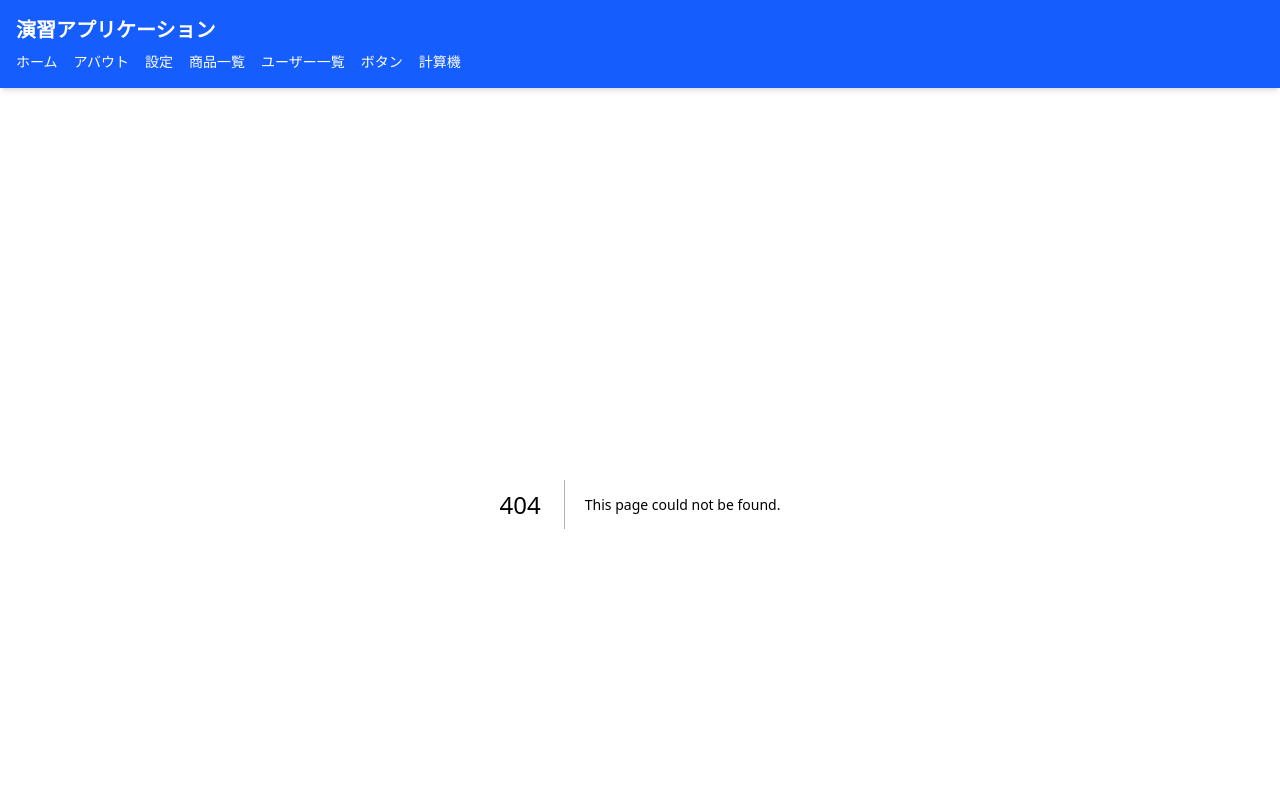
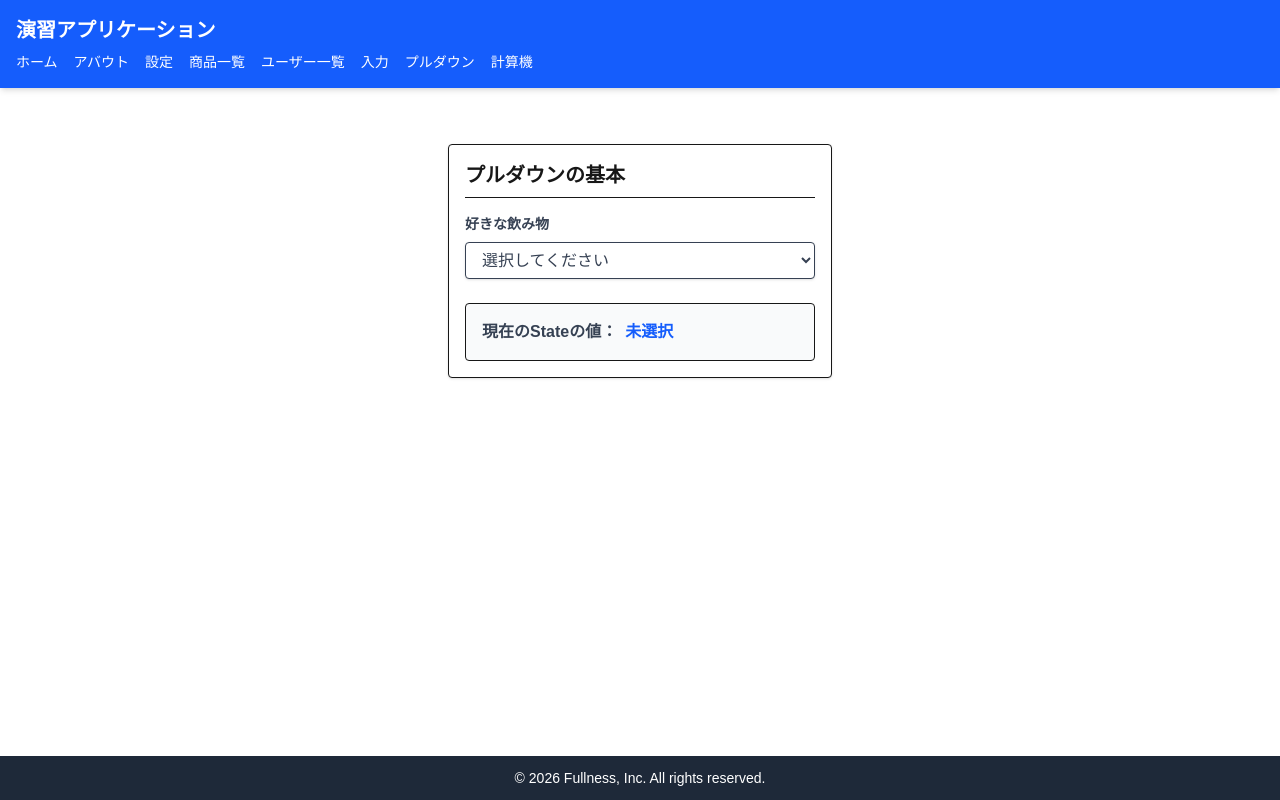
Before and after one commit to H-Akaogi/TS-Frontend-Exercise, a Next.js app: page /chapter04/list4/select in a window 1280 px wide. Before the commit this address had no page. Shown: the top 800 px of the page. Built offline with nearby package versions, Linux system fonts and the light colour scheme.

Commit message:
リスト4-4 SelectInput(プルダウン)コンポーネントの実装

```diff
--- /dev/null
+++ b/app/chapter04/list4/select/page.tsx
@@ -0,0 +1,41 @@
+"use client";
+/**
+ * リスト4-4 SelectInput(プルダウン)コンポーネントの実装
+ */
+import SelectInput from "@/components/chapter04/list4/select/SelectInput";
+import { useState } from "react";
+
+export default function SelectSamplePage() {
+    // 選択された値を記憶するState(初期値は空文字)
+    const [drink, setDrink] = useState("");
+
+    // プルダウンに渡す「選択肢」のデータ(配列)を用意する
+    const drinkOptions = [
+        { value: "coffee", label: "コーヒー" },
+        { value: "tea", label: "紅茶" },
+        { value: "juice", label: "オレンジジュース" },
+    ];
+
+    return (
+        <main className="p-4 max-w-sm mx-auto mt-10 border rounded shadow-sm bg-white">
+            <h1 className="text-xl font-bold mb-4 border-b pb-2">プルダウンの基本</h1>
+            {/* 自作したプルダウン部品に、選択肢(options)とStateを渡す */}
+            <SelectInput
+                label="好きな飲み物"
+                options={drinkOptions}
+                value={drink}
+                onChange={(newValue) => setDrink(newValue)}
+            />
+
+            <div className="mt-6 p-4 bg-gray-50 rounded border">
+                <p className="text-gray-700 font-bold">
+                    現在のStateの値：
+                    <span className="text-blue-600 ml-2">
+                        {drink || "未選択"}
+                    </span>
+                </p>
+            </div>
+        </main>
+
+    );
+}
--- a/app/layout/basic.tsx
+++ b/app/layout/basic.tsx
@@ -42,10 +42,17 @@ export default function RootLayout({
                             {/*
                             リスト4-1 ActionButtonコンポーネントの実装
                             リスト4-2 useState()フックの利用
+                            リスト4-3 TextInputコンポーネントの実装
                             */}
-                            <a href="/chapter04/list4/input" className="hover:underline">ボタン</a>
+                            <a href="/chapter04/list4/input" className="hover:underline">入力</a>
+                            {/*
+                            リスト4-4 SelectInput(プルダウン)コンポーネントの実装
+                            */}
+                            <a href="/chapter04/list4/select" className="hover:underline">プルダウン</a>
+
                             {/* 演習 4-1 計算機を作成する(加算機能のみ) */}
                             <a href="/chapter04/ex4-1" className="hover:underline">計算機</a>
+
                         </nav>
                     </div>
                 </header>
--- /dev/null
+++ b/components/chapter04/list4/select/SelectInput.tsx
@@ -0,0 +1,49 @@
+"use client";
+
+/**
+ * リスト4-4 SelectInput(プルダウン)コンポーネントの実装
+ */
+
+// 選択肢1つ分のデータのルール(型)
+type Option = {
+    value: string; // プログラムで扱う型(例："apple")
+    label: string; // 画面に表示する文字(例："りんご")
+};
+
+// コンポーネントが受け取るPropsのルール
+type SselectInputProps = {
+    label: string;  // 見出し
+    options: Option[];  // 選択肢の配列データ
+    value: string;  // 現在選択されている値
+    onChange: (value: string) => void; // 値が変更されたときに実行する関数【アロー関数・コールバック関数】
+};
+
+/**
+ * SelectInput関数
+ * @param label 見出し
+ * @param options 配列データ
+ * @param value 選択された値
+ * @param onChange コールバック関数
+ */
+export default function SelectInput({ label, options, value, onChange }: SselectInputProps) {
+    return (
+        <div className="mb-4">
+            <label className="block text-gray-700 text-sm font-bold mb-2">
+                {label}
+            </label>
+            <select
+                value={value}
+                onChange={(e) => onChange(e.target.value)}
+                className="shadow border rounded w-full py-2 px-3 text-gray-700 leading-tight focus:outline-none focus:shadow-outline bg-white"
+            >
+                <option value="">選択してください</option>
+                {/* 配列データ(options)をループ処理(map)して、<option>タグを自動生成する */}
+                {options.map((opt) => (
+                    <option key={opt.value} value={opt.value}>
+                        {opt.label}
+                    </option>
+                ))}
+            </select>
+        </div>
+    );
+}
```
Also changed, not shown: app/chapter04/list4/state/page.tsx (+8 -1 lines).
